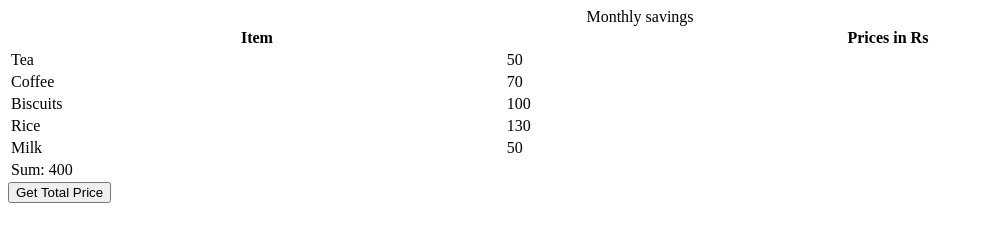
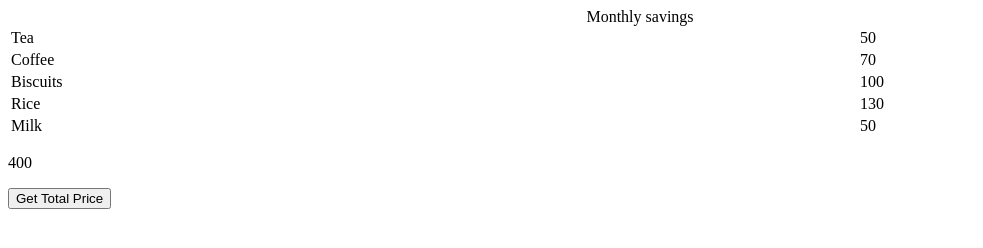
Before and after one commit to acciojob/grofers-checkout-IshwarVerma78, a website: page main.html in a window 1280 px wide. Both pictures are taken after a click on the button "Get Total Price". Shown: the whole page, without its empty margins (0-983 px from the left). Drawn offline with Linux system fonts and the light colour scheme.

Commit message:
created a submission

```diff
--- a/main.html
+++ b/main.html
@@ -13,30 +13,30 @@
       Monthly savings
     </caption>
 	<tr>
-      <th>Item</th>
-      <th>Prices in Rs</th>
-    </tr>
-    <tr>
   <td class="item">Tea</td>
-      <td class="price">50</td>
+  <td class="prices" contenteditable="true">50</td>
 </tr>
 <tr>
   <td class="item">Coffee</td>
-      <td class="price">70</td>
+  <td class="prices" contenteditable="true">70</td>
 </tr>
 <tr>
   <td class="item">Biscuits</td>
-      <td class="price">100</td>
+  <td class="prices" contenteditable="true">100</td>
 </tr>
 <tr>
   <td class="item">Rice</td>
-      <td class="price">130</td>
+  <td class="prices" contenteditable="true">130</td>
 </tr>
 <tr>
   <td class="item">Milk</td>
-      <td class="price">50</td>
+  <td class="prices" contenteditable="true">50</td>
 </tr>
+
   </table>
+
+	<p id="ans"></p>
+
     <script type="text/javascript" src="./script.js">
 </script>
 
--- a/script.js
+++ b/script.js
@@ -1,26 +1,14 @@
 const getSumBtn = document.createElement("button");
-getSumBtn.append("Get Total Price");
+getSumBtn.innerText = "Get Total Price";
 document.body.appendChild(getSumBtn);
 
-const getSum = () => {
-//Add your code here
-	let allPrices = document.querySelectorAll(".price");
-	let tbody = document.querySelector("tbody");
-        let tr = document.createElement("tr");
-        let td = document.createElement("td");
+getSumBtn.addEventListener("click", () => {
+  const allPrices = document.querySelectorAll(".prices");
+  let sum = 0;
 
-        let sum =0;
+  allPrices.forEach(el => {
+    sum += Number(el.innerText);
+  });
 
-        allPrices.forEach((element)=>{
-            sum+= +element.innerText;
-        })
-
-        td.innerText= `Sum: ${sum}`;
-
-        td.colSpan = 2;
-        tr.append(td);
-        tbody.append(tr);
-
-};
-
-getSumBtn.addEventListener("click", getSum);
+  document.getElementById("ans").innerText = sum;
+});
```
Lines whose indentation alone changed are shown as unchanged.
